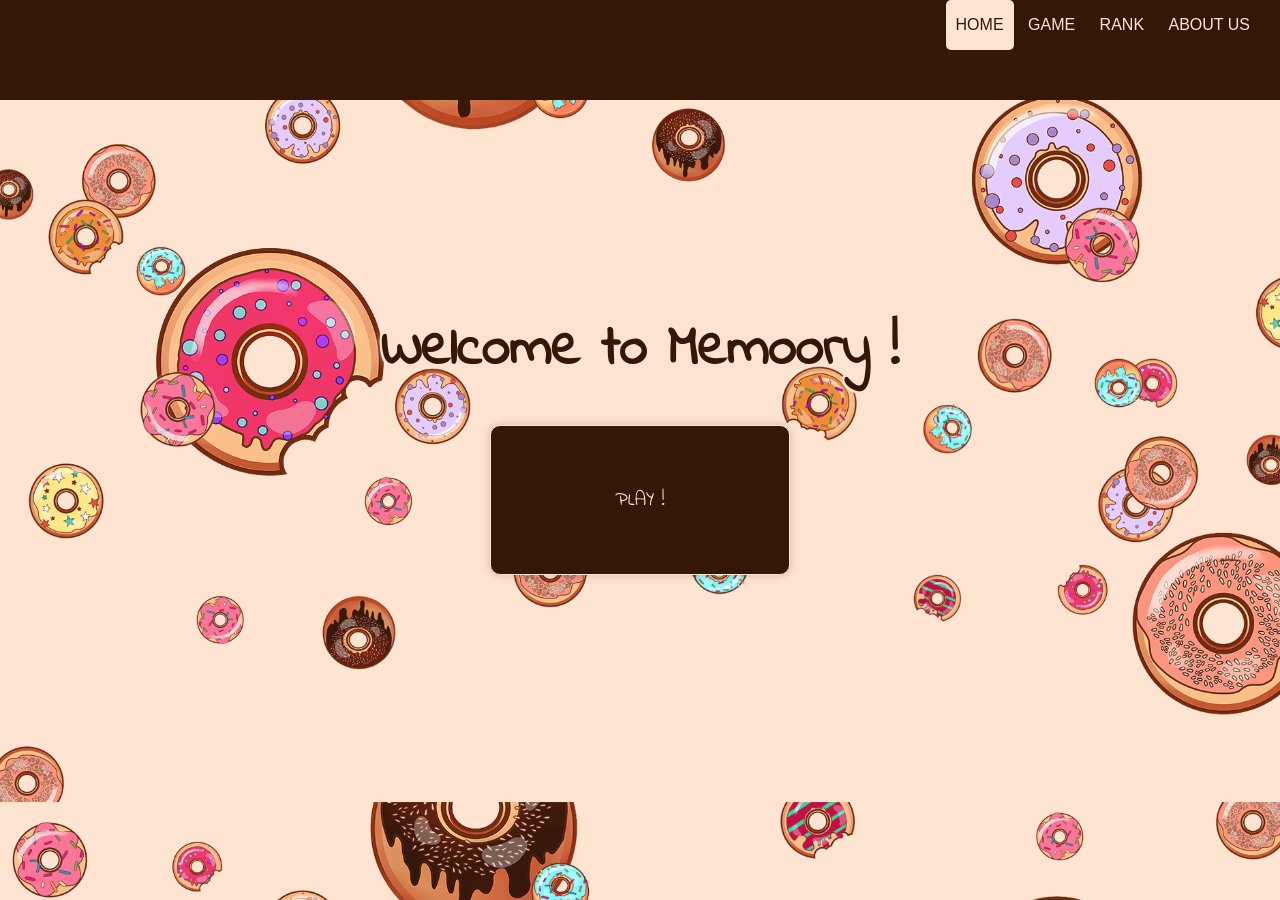
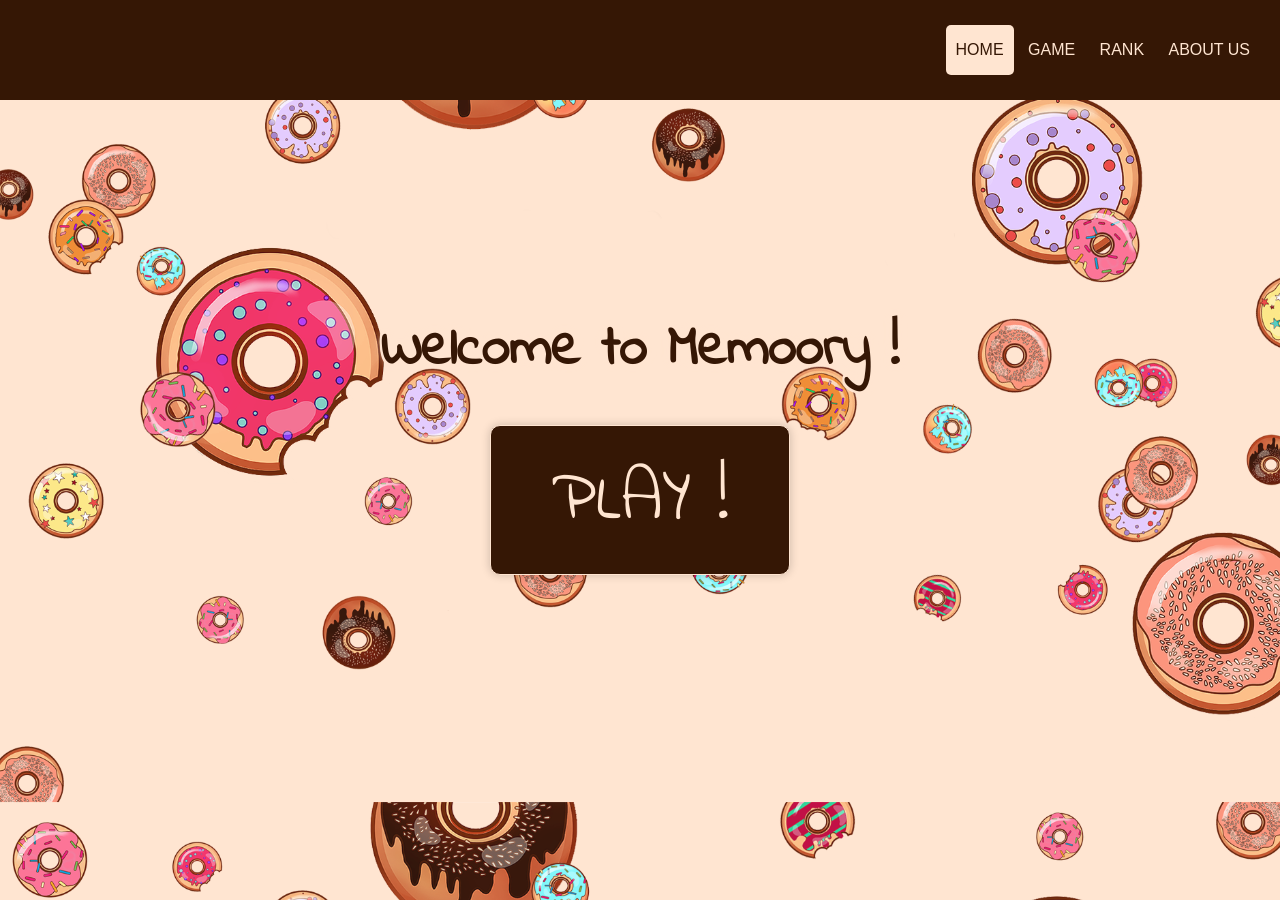
Before and after one commit to PSchnur/Projet-1-Memory, a website built with Parcel: page index.html in a window 1280 px wide. Built offline with nearby package versions, Linux system fonts and the light colour scheme.

Commit message:
Correction Home CSS

```diff
--- a/stylehome.css
+++ b/stylehome.css
@@ -44,6 +44,7 @@ header nav ul li a {
     text-decoration: none;
     text-transform: uppercase;
     color: #ffe5d1;
+    margin-top: 25px;
     display: block;
     line-height: 50px;
     padding: 0 10px;
@@ -95,13 +96,9 @@ header nav ul li a:hover, header nav ul li a.current {
     height: 60%;
 }
 
-play{
+.play{
     font-size: 3em;
     width: 300px;
     height: 150px;
 }
-
-
-
-
 }
```
